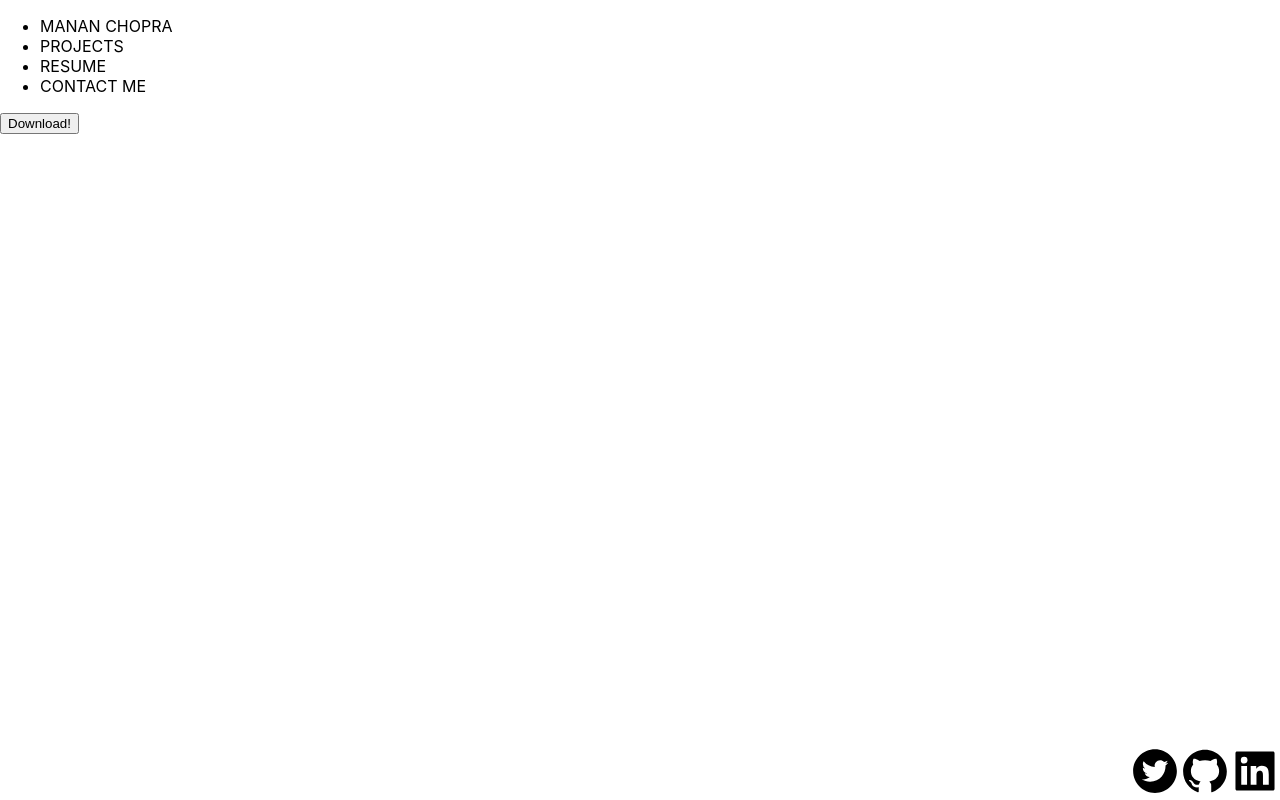
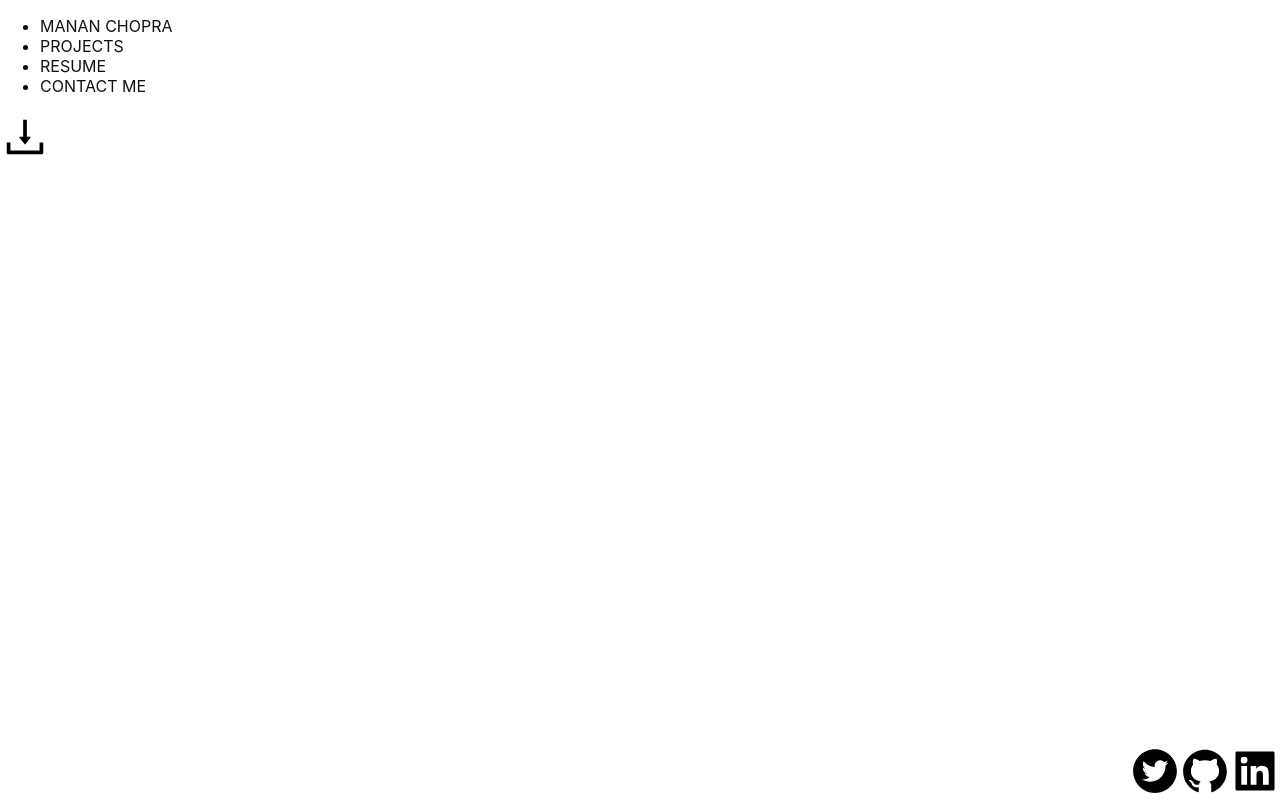
Before and after one commit to recursivelymanan/portfolio-web, a React (Create React App) app: page / in a window 1280 px wide. Built offline with nearby package versions, Linux system fonts and the light colour scheme.

Commit message:
added resume download button

```diff
--- a/src/DownloadButton/DownloadButton.css
+++ b/src/DownloadButton/DownloadButton.css
@@ -1,8 +1,13 @@
 .button {
-    transition-duration: 0.4s;
+  transition-duration: 0.4s;
 }
 
 .button:hover {
-    background-color: aquamarine;
-    color: white;
+  background-color: aquamarine;
+  color: white;
 }
+
+a {
+  color: #111111;
+  text-decoration: none;
+}
--- a/src/DownloadButton/DownloadButton.js
+++ b/src/DownloadButton/DownloadButton.js
@@ -1,16 +1,15 @@
 import "./DownloadButton.css";
-
-function download(url) {
-  const a = document.createElement("a");
-  a.href = url;
-  a.download = url.split("/").pop();
-  document.body.appendChild(a);
-  a.click();
-  document.body.removeChild(a);
-}
+import resume from "../mananChopraLabResume.pdf";
+import { AiOutlineDownload } from "react-icons/ai";
 
 function DownloadButton() {
-  return <button onclick="open()">Download!</button>;
+  return (
+    <div id="horizontal">
+      <a href={resume} download="chopra_resume.pdf">
+        <AiOutlineDownload size={50} style={{ color: "black" }} />
+      </a>
+    </div>
+  );
 }
 
 export default DownloadButton;
```
